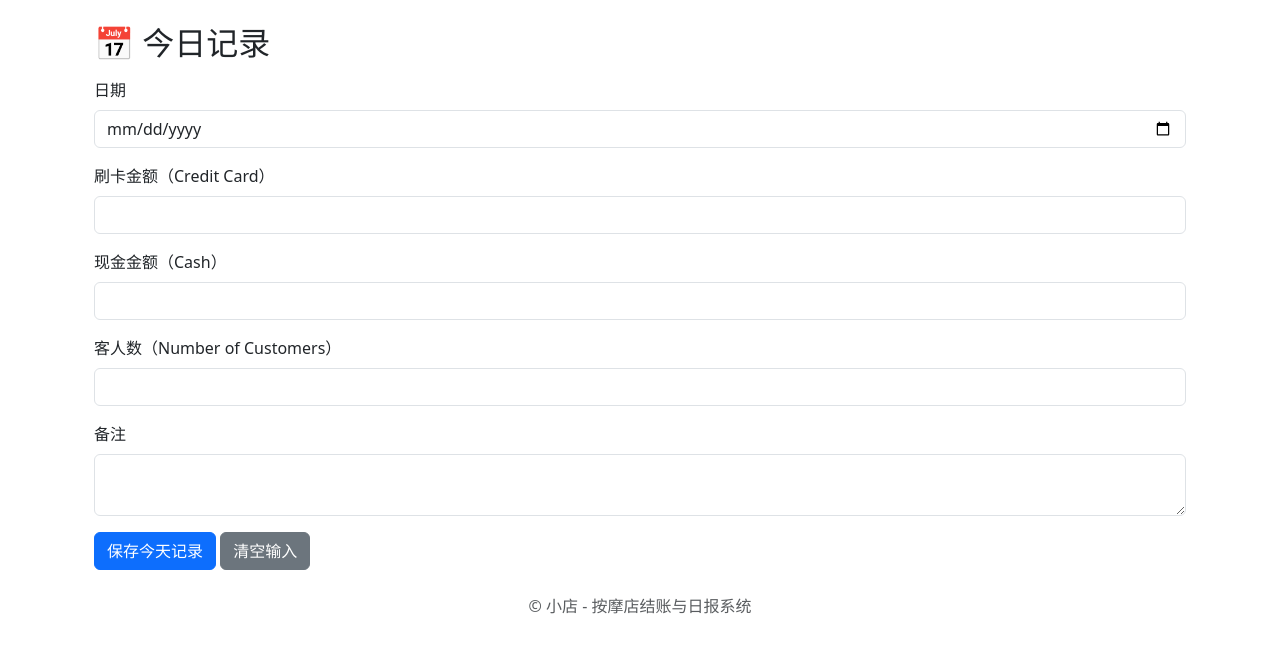
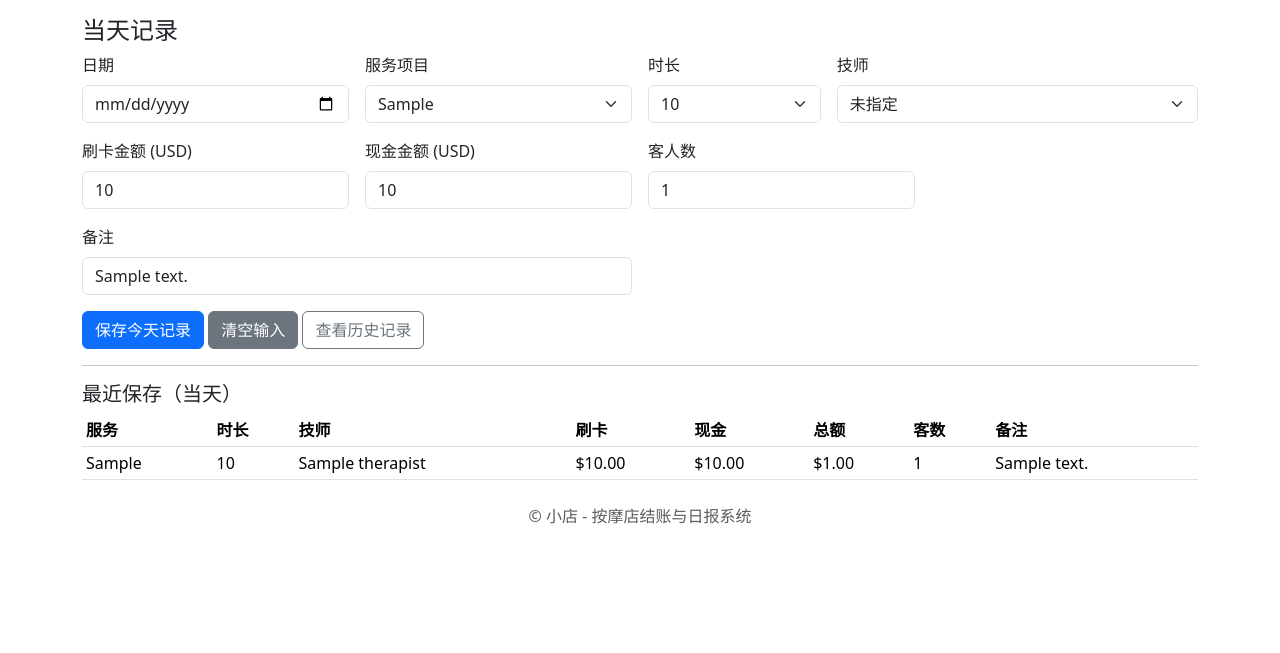
Before and after one commit to zhenliu0513/zhensrelaxingstation, a Flask app: template templates/index.html in a window 1280 px wide. Shown: the part 56-709 px from the top of the page. Run offline with Flask 2, Linux system fonts and the light colour scheme; data comes from the database, SQL or seed files in the repository; tables that the repository leaves empty hold one stand-in row (values such as "Sample post"); the template is opened without the code that fills it: values that come from a table or form of the project are taken from there, most other values are stand-ins (such as "Sample title", 1, 10 or a date in 2020); parts of the project's set-up code (start-up, migrations or seed data) failed here and were passed over.

Commit message:
Refactor index.html form and layout

```diff
--- a/templates/index.html
+++ b/templates/index.html
@@ -1,39 +1,78 @@
 {% extends "layout.html" %}
 {% block content %}
+<h4>当天记录</h4>
+<form method="post" class="row g-3">
+  <div class="col-md-3">
+    <label class="form-label">日期</label>
+    <input type="date" name="date" class="form-control" value="{{ date.isoformat() }}">
+  </div>
+  <div class="col-md-3">
+    <label class="form-label">服务项目</label>
+    <select class="form-select" name="service_type">
+      {% for s in service_types %}
+      <option value="{{ s }}">{{ s }}</option>
+      {% endfor %}
+    </select>
+  </div>
+  <div class="col-md-2">
+    <label class="form-label">时长</label>
+    <select class="form-select" name="duration">
+      {% for d in durations %}
+      <option value="{{ d }}">{{ d }}</option>
+      {% endfor %}
+    </select>
+  </div>
+  <div class="col-md-4">
+    <label class="form-label">技师</label>
+    <select class="form-select" name="therapist_id">
+      <option value="">未指定</option>
+      {% for t in therapists %}
+      <option value="{{ t.id }}">{{ t.name }}</option>
+      {% endfor %}
+    </select>
+  </div>
 
-<div class="container mt-4">
-    <h2 class="mb-3">📅 今日记录</h2>
+  <div class="col-md-3">
+    <label class="form-label">刷卡金额 (USD)</label>
+    <input type="number" step="0.01" name="card_amount" class="form-control" value="{{ record.card_amount if record else '0.00' }}">
+  </div>
+  <div class="col-md-3">
+    <label class="form-label">现金金额 (USD)</label>
+    <input type="number" step="0.01" name="cash_amount" class="form-control" value="{{ record.cash_amount if record else '0.00' }}">
+  </div>
+  <div class="col-md-3">
+    <label class="form-label">客人数</label>
+    <input type="number" min="1" name="customer_count" class="form-control" value="{{ record.customer_count if record else 1 }}">
+  </div>
+  <div class="col-md-6">
+    <label class="form-label">备注</label>
+    <input type="text" name="note" class="form-control" value="{{ record.note if record else '' }}">
+  </div>
 
-    <form method="POST" action="/">
-        <div class="mb-3">
-            <label class="form-label">日期</label>
-            <input class="form-control" type="date" name="date" required>
-        </div>
+  <div class="col-12">
+    <button class="btn btn-primary">保存今天记录</button>
+    <button type="reset" class="btn btn-secondary">清空输入</button>
+    <a class="btn btn-outline-secondary" href="{{ url_for('main.history') }}">查看历史记录</a>
+  </div>
+</form>
 
-        <div class="mb-3">
-            <label class="form-label">刷卡金额（Credit Card）</label>
-            <input class="form-control" type="number" step="0.01" name="card_amount" required>
-        </div>
-
-        <div class="mb-3">
-            <label class="form-label">现金金额（Cash）</label>
-            <input class="form-control" type="number" step="0.01" name="cash_amount" required>
-        </div>
-
-        <div class="mb-3">
-            <label class="form-label">客人数（Number of Customers）</label>
-            <input class="form-control" type="number" name="customer_count" required>
-        </div>
-
-        <div class="mb-3">
-            <label class="form-label">备注</label>
-            <textarea class="form-control" name="note" rows="2"></textarea>
-        </div>
-
-        <button class="btn btn-primary" type="submit">保存今天记录</button>
-        <button class="btn btn-secondary" type="reset">清空输入</button>
-    </form>
-
-</div>
-
+<hr>
+{% if record %}
+<h5>最近保存（当天）</h5>
+<table class="table table-sm">
+  <thead><tr><th>服务</th><th>时长</th><th>技师</th><th>刷卡</th><th>现金</th><th>总额</th><th>客数</th><th>备注</th></tr></thead>
+  <tbody>
+    <tr>
+      <td>{{ record.service_type }}</td>
+      <td>{{ record.duration }}</td>
+      <td>{{ record.therapist.name if record.therapist else '' }}</td>
+      <td>${{ "%.2f"|format(record.card_amount) }}</td>
+      <td>${{ "%.2f"|format(record.cash_amount) }}</td>
+      <td>${{ "%.2f"|format(record.total_amount) }}</td>
+      <td>{{ record.customer_count }}</td>
+      <td>{{ record.note }}</td>
+    </tr>
+  </tbody>
+</table>
+{% endif %}
 {% endblock %}
```
